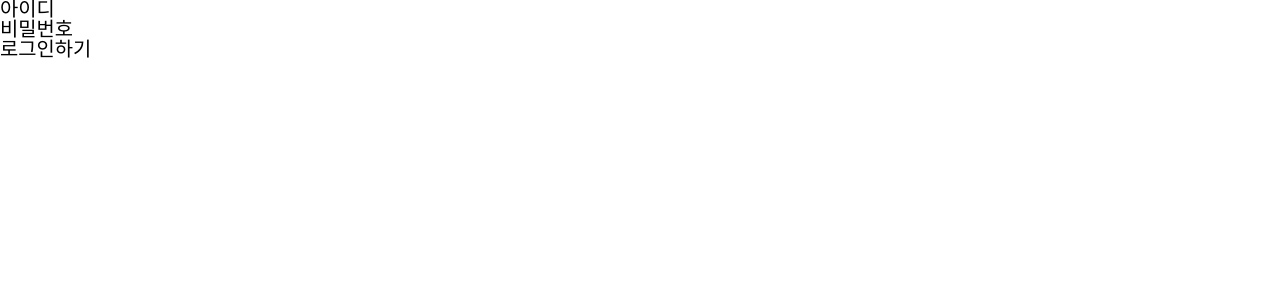
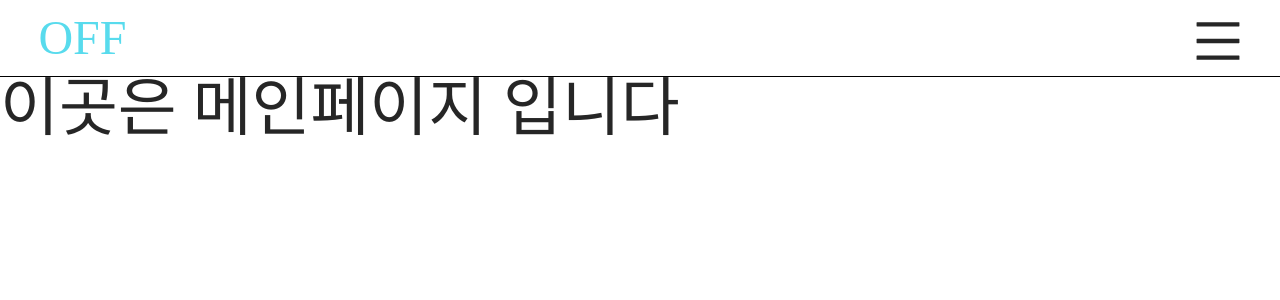
Before and after one commit to code-bootcamp/off-client, a Next.js app: page / in a window 1280 px wide. Shown: the top 300 px of the page. Built offline with nearby package versions, Linux system fonts and the light colour scheme.

Commit message:
update:layout

```diff
--- a/pages/_app.tsx
+++ b/pages/_app.tsx
@@ -1,4 +1,5 @@
 import { AppProps } from 'next/app';
+import 'antd/dist/antd.css';
 import Layout from '../src/components/commons/layouts';
 import { resetStyles } from '../src/commons/styles/reset'
 import { Global } from '@emotion/react';
--- a/pages/index.tsx
+++ b/pages/index.tsx
@@ -1,29 +1,7 @@
-import styled from '@emotion/styled'
-import * as B from '../src/commons/styles/basic'
-
-
-const Test2 = styled.p`
-  font-size: 0.31rem;
-  @media (min-width: ${B.bigTablet}px) and (max-width: ${B.noteBook - 1}px) {
-    font-size: 0.5rem;
-  }
-  @media (min-width: ${B.SmallTablet}px) and (max-width: ${B.bigTablet - 1}px) {
-    font-size: 0.6rem;
-  }
-  @media (min-width: ${B.mobile}px) and (max-width: ${B.SmallTablet - 1}px) {
-    font-size: 0.78rem;
-  }
-  @media (max-width: ${B.mobile - 1}px) {
-    font-size: 1.2rem;
-  }
-`
-
 export default function Home() {
   return (
     <>
-      <Test2>아이디</Test2>
-      <Test2>비밀번호</Test2>
-      <Test2>로그인하기</Test2>
+      <>이곳은 메인페이지 입니다</>
     </>
   )
 }
--- a/src/commons/styles/override.ts
+++ b/src/commons/styles/override.ts
@@ -1,2 +1,50 @@
 // 여기는 ant.ui나 다른 타 라이브러리에서 가져온 컴포넌트의 css를 변경시키고싶을때 작성하는 곳입니다!!
 import * as B from './basic'
+import styled from '@emotion/styled'
+import { Drawer } from 'antd';
+
+export const MenuDrawer = styled(Drawer)`
+    div.ant-drawer-content-wrapper {
+        width: 40%!important;
+        @media (min-width: ${B.bigTablet}px) and (max-width: ${B.noteBook - 1}px) {
+            width: 50%!important;
+        }
+        @media (min-width: ${B.SmallTablet}px) and (max-width: ${B.bigTablet - 1}px) {
+            width: 60%!important;
+        }
+        @media (min-width: ${B.mobile}px) and (max-width: ${B.SmallTablet - 1}px) {
+            width: 80%!important;
+        }
+        @media (max-width: ${B.mobile - 1}px) {
+            width: 80%!important;
+        }
+        div.ant-drawer-content {
+            background: linear-gradient(#58DBED, #A2F1F5)!important;
+            border-radius: 30px 0 0 30px;
+            div.ant-drawer-wrapper-body {
+                div.ant-drawer-header {
+                    border-bottom: none!important;
+                    div.ant-drawer-header-title {
+                        justify-content: flex-end!important;
+                        button.ant-drawer-close {
+                            color: ${B.whiteColor}!important;
+                            font-size: ${B.deskTopFontSizeMiddle}rem!important;
+                            @media (min-width: ${B.bigTablet}px) and (max-width: ${B.noteBook - 1}px) {
+                                font-size: ${B.noteBookFontSizeMiddle}rem!important;
+                            }
+                            @media (min-width: ${B.SmallTablet}px) and (max-width: ${B.bigTablet - 1}px) {
+                                font-size: ${B.bigTabletFontSizeMiddle}rem!important;
+                            }
+                            @media (min-width: ${B.mobile}px) and (max-width: ${B.SmallTablet - 1}px) {
+                                font-size: ${B.SmallTabletFontSizeMiddle}rem!important;
+                            }
+                            @media (max-width: ${B.mobile - 1}px) {
+                                font-size: ${B.mobileFontSizeMiddle}rem!important;
+                            }
+                        }
+                    }
+                }
+            }
+        }
+    }
+`
--- a/src/components/commons/layouts/header/LayoutHeader.container.tsx
+++ b/src/components/commons/layouts/header/LayoutHeader.container.tsx
@@ -1,7 +1,22 @@
+import { useState } from "react";
 import LayoutHeaderUI from "./LayoutHeader.presenter";
 
 export default function LayoutHeader() {
+    const [menuVisible, setMenuVisible] = useState(false)
+
+    const onClickOpenMenu = () => {
+        setMenuVisible(true)
+    }
+
+    const onClickCloseMenu = () => {
+        setMenuVisible(false)
+    }
+
     return (
-        <LayoutHeaderUI></LayoutHeaderUI>
+        <LayoutHeaderUI
+        menuVisible = { menuVisible }
+        onClickOpenMenu = { onClickOpenMenu }
+        onClickCloseMenu = { onClickCloseMenu }
+        />
     )
 }
--- a/src/components/commons/layouts/header/LayoutHeader.presenter.tsx
+++ b/src/components/commons/layouts/header/LayoutHeader.presenter.tsx
@@ -1,5 +1,27 @@
-export default function LayoutHeaderUI() {
+import { MenuDrawer } from "../../../../commons/styles/override";
+import
+{
+    Header,
+    HeaderAlignBox,
+    Logo,
+    MenuBox,
+    MenuIcon
+}
+from "./LayoutHeader.styles";
+import { ILayoutHeaderUIProps } from "./LayoutHeader.types";
+
+export default function LayoutHeaderUI(props: ILayoutHeaderUIProps) {
     return (
-        <></>
+        <Header>
+            <HeaderAlignBox>
+                <Logo>OFF</Logo>
+                <MenuBox>
+                    <MenuIcon onClick = { props.onClickOpenMenu } />
+                    <MenuDrawer visible = { props.menuVisible } placement = "right" onClose = { props.onClickCloseMenu }>
+
+                    </MenuDrawer>
+                </MenuBox>
+            </HeaderAlignBox>
+        </Header>
     )
 }
--- a/src/components/commons/layouts/header/LayoutHeader.styles.ts
+++ b/src/components/commons/layouts/header/LayoutHeader.styles.ts
@@ -0,0 +1,82 @@
+import styled from '@emotion/styled'
+import { MenuOutlined } from "@ant-design/icons"
+import * as B from '../../../../commons/styles/basic'
+
+
+export const Header = styled.header`
+    width: 100%;
+    height: 1.2rem;
+    border-bottom: 1px solid ${B.blackColor};
+    position: fixed;
+    z-index: 999;
+    @media (min-width: ${B.bigTablet}px) and (max-width: ${B.noteBook - 1}px) {
+        height: 1.5rem;
+    }
+    @media (min-width: ${B.SmallTablet}px) and (max-width: ${B.bigTablet - 1}px) {
+        height: 1.7rem;
+    }
+    @media (min-width: ${B.mobile}px) and (max-width: ${B.SmallTablet - 1}px) {
+        height: 2.2rem;
+    }
+    @media (max-width: ${B.mobile - 1}px) {
+        height: 3rem;
+    }
+`
+
+export const HeaderAlignBox = styled.div`
+    display: flex;
+    align-items: center;
+    justify-content: space-between;
+    padding: 0 0.6rem;
+    height: 100%;
+    @media (min-width: ${B.bigTablet}px) and (max-width: ${B.noteBook - 1}px) {
+
+    }
+    @media (min-width: ${B.SmallTablet}px) and (max-width: ${B.bigTablet - 1}px) {
+        padding: 0 0.8rem;
+    }
+    @media (min-width: ${B.mobile}px) and (max-width: ${B.SmallTablet - 1}px) {
+        padding: 0 1rem;
+    }
+    @media (max-width: ${B.mobile - 1}px) {
+        padding: 0 1rem;
+    }
+`
+
+export const Logo = styled.a`
+    cursor: pointer;
+    color: ${B.mainColor};
+    font-size: ${B.deskTopFontSizeLg}rem;
+    @media (min-width: ${B.bigTablet}px) and (max-width: ${B.noteBook - 1}px) {
+        font-size: ${B.noteBookFontSizeLg}rem;
+    }
+    @media (min-width: ${B.SmallTablet}px) and (max-width: ${B.bigTablet - 1}px) {
+        font-size: ${B.bigTabletFontSizeLg}rem;
+    }
+    @media (min-width: ${B.mobile}px) and (max-width: ${B.SmallTablet - 1}px) {
+        font-size: ${B.SmallTabletFontSizeLg}rem;
+    }
+    @media (max-width: ${B.mobile - 1}px) {
+        font-size: ${B.mobileFontSizeLg}rem;
+    }
+`
+
+export const MenuBox = styled.div`
+
+`
+
+export const MenuIcon = styled(MenuOutlined)`
+    font-size: ${B.deskTopFontSizeLg}rem;
+    @media (min-width: ${B.bigTablet}px) and (max-width: ${B.noteBook - 1}px) {
+        font-size: ${B.noteBookFontSizeLg}rem;
+    }
+    @media (min-width: ${B.SmallTablet}px) and (max-width: ${B.bigTablet - 1}px) {
+        font-size: ${B.bigTabletFontSizeLg}rem;
+    }
+    @media (min-width: ${B.mobile}px) and (max-width: ${B.SmallTablet - 1}px) {
+        font-size: ${B.SmallTabletFontSizeLg}rem;
+    }
+    @media (max-width: ${B.mobile - 1}px) {
+        font-size: ${B.mobileFontSizeLg}rem;
+    }
+`
--- a/src/components/commons/layouts/header/LayoutHeader.types.ts
+++ b/src/components/commons/layouts/header/LayoutHeader.types.ts
@@ -0,0 +1,5 @@
+export interface ILayoutHeaderUIProps {
+    menuVisible: boolean
+    onClickOpenMenu: () => void
+    onClickCloseMenu: () => void
+}
--- a/src/components/commons/layouts/index.tsx
+++ b/src/components/commons/layouts/index.tsx
@@ -1,5 +1,6 @@
 import { ReactNode } from "react";
 import styled from '@emotion/styled'
+import * as B from '../../../commons/styles/basic'
 import LayoutHeader from "./header/LayoutHeader.container";
 
 interface ILayoutProps {
@@ -13,6 +14,19 @@
 
 const LayoutBody = styled.div`
     width: 100%;
+    padding-top: 1.2rem;
+    @media (min-width: ${B.bigTablet}px) and (max-width: ${B.noteBook - 1}px) {
+        padding-top: 1.5rem;
+    }
+    @media (min-width: ${B.SmallTablet}px) and (max-width: ${B.bigTablet - 1}px) {
+        padding-top: 1.7rem;
+    }
+    @media (min-width: ${B.mobile}px) and (max-width: ${B.SmallTablet - 1}px) {
+        padding-top: 2.2rem;
+    }
+    @media (max-width: ${B.mobile - 1}px) {
+        padding-top: 3rem;
+    }
 `
 
 export default function Layout(props: ILayoutProps) {
```
Also changed, not shown: public/images/logo.svg (added).
